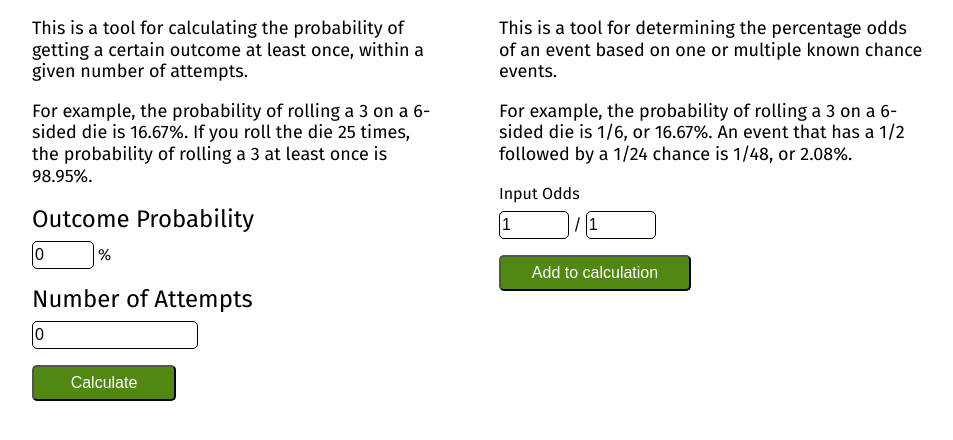
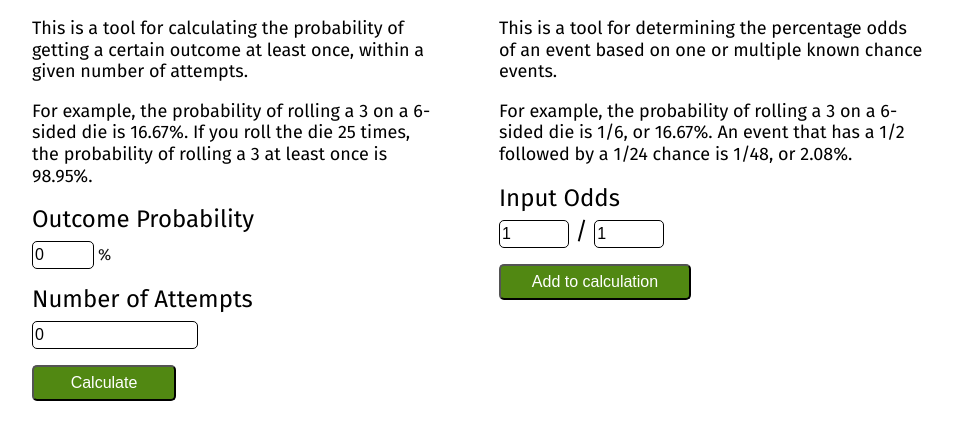
Before and after one commit to PeterBreen/probabilitycalc, a React (Create React App) app: page / in a window 1280 px wide. Shown: the top 440 px of the page, without its empty margins (160-1113 px from the left). Built offline with nearby package versions, Linux system fonts and the light colour scheme.

Commit message:
move input label style to one place instead of two

```diff
--- a/src/App.css
+++ b/src/App.css
@@ -9,3 +9,6 @@
 .app-determine, .app-probability {
   padding: 0rem 2rem;
 }
+label {
+  font-size: 1.5rem;
+}
--- a/src/RNGCalc.css
+++ b/src/RNGCalc.css
@@ -1,6 +1,4 @@
-.RNGCalc {
-  font-size: 1.5rem;
-}
+
 label {
   display: block;
 }
```
